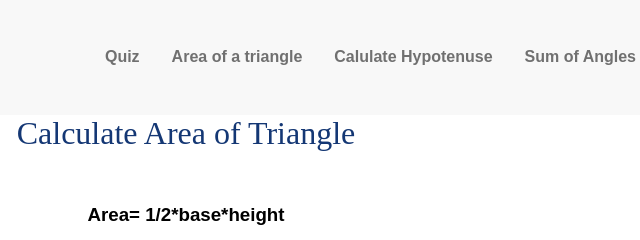
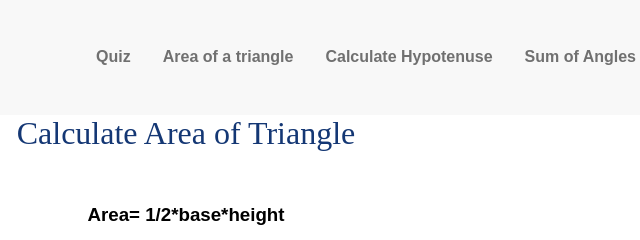
Before and after one commit to subu00/mark12-quizTrinagles, a plain HTML site: page area.html in a window 1280 px wide. Shown: the top 240 px of the page, 454-1094 px from the left. Drawn offline with Linux system fonts and the light colour scheme.

Commit message:
Update area.html

```diff
--- a/area.html
+++ b/area.html
@@ -19,7 +19,7 @@
                 <ul>
                     <li><a href="/index.html">Quiz</a></li>
                     <li><a href="/area.html">Area of a triangle</a></li>
-                    <li><a href="/hypotenuse.html">Calulate Hypotenuse</a></li>
+                    <li><a href="/hypotenuse.html">Calculate Hypotenuse</a></li>
                     <li><a href="/angles.html">Sum of Angles</a></li>
 
                 </ul>
```
